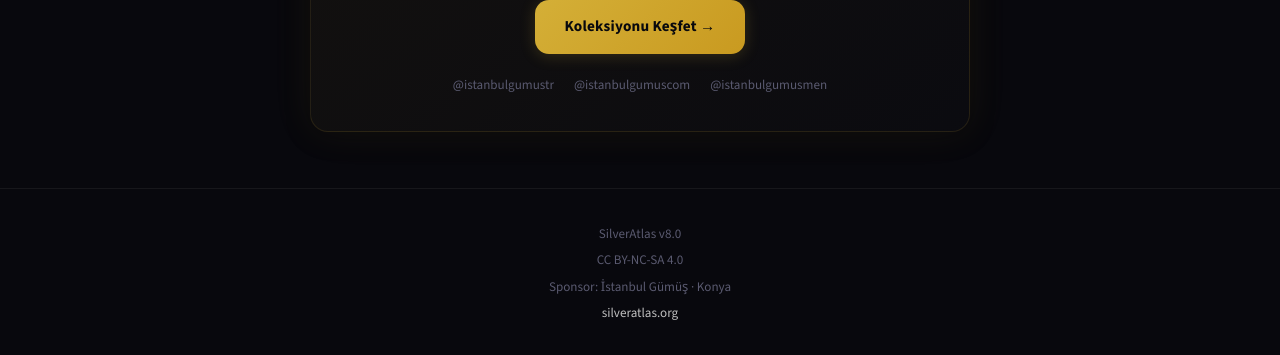
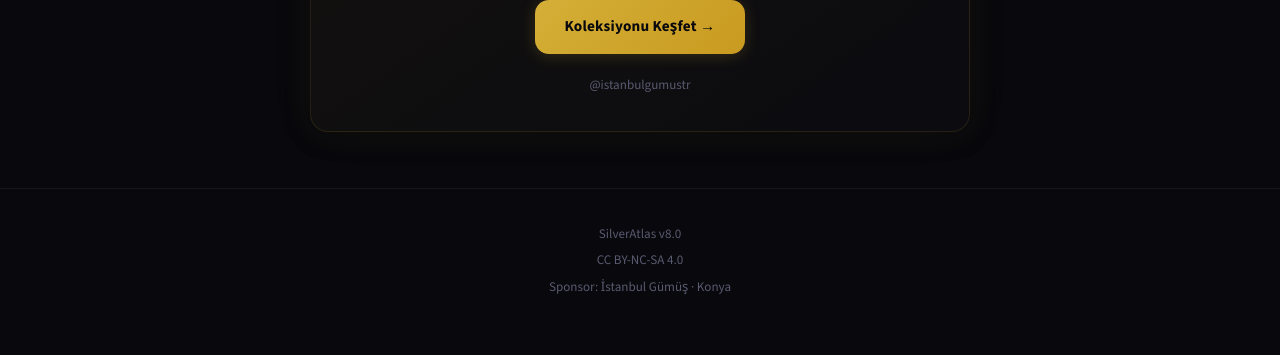
Before and after one commit to alicetinkaya76/silveratlas, a React (Vite) app in the folder skeleton/: page / in a window 1280 px wide. Shown: the part 9424-9779 px from the top of the page. After the commit the page ends 9756 px from the top, so only its background shows below. Built offline with nearby package versions, Linux system fonts and the light colour scheme; a web font is replaced by a local one.

Commit message:
Fix: tek sponsor linki, silveratlas.org kaldırıldı

```diff
--- a/skeleton/src/components/Footer.jsx
+++ b/skeleton/src/components/Footer.jsx
@@ -7,7 +7,6 @@ export default function Footer({ lang }) {
       <div>{t(lang, 'footer.version')}</div>
       <div>{t(lang, 'footer.license')}</div>
       <div>{t(lang, 'footer.sponsor')}</div>
-      <div><a href="https://silveratlas.org">silveratlas.org</a></div>
     </footer>
   );
 }
--- a/skeleton/src/sections/SponsorCTA.jsx
+++ b/skeleton/src/sections/SponsorCTA.jsx
@@ -15,8 +15,6 @@ export default function SponsorCTA({ lang }) {
           </a>
           <div className="sponsor-links">
             <a href="https://www.instagram.com/istanbulgumustr/" target="_blank" rel="noopener">@istanbulgumustr</a>
-            <a href="https://www.instagram.com/istanbulgumuscom/" target="_blank" rel="noopener">@istanbulgumuscom</a>
-            <a href="https://www.instagram.com/istanbulgumusmen/" target="_blank" rel="noopener">@istanbulgumusmen</a>
           </div>
         </div>
       </FadeUp>
```
